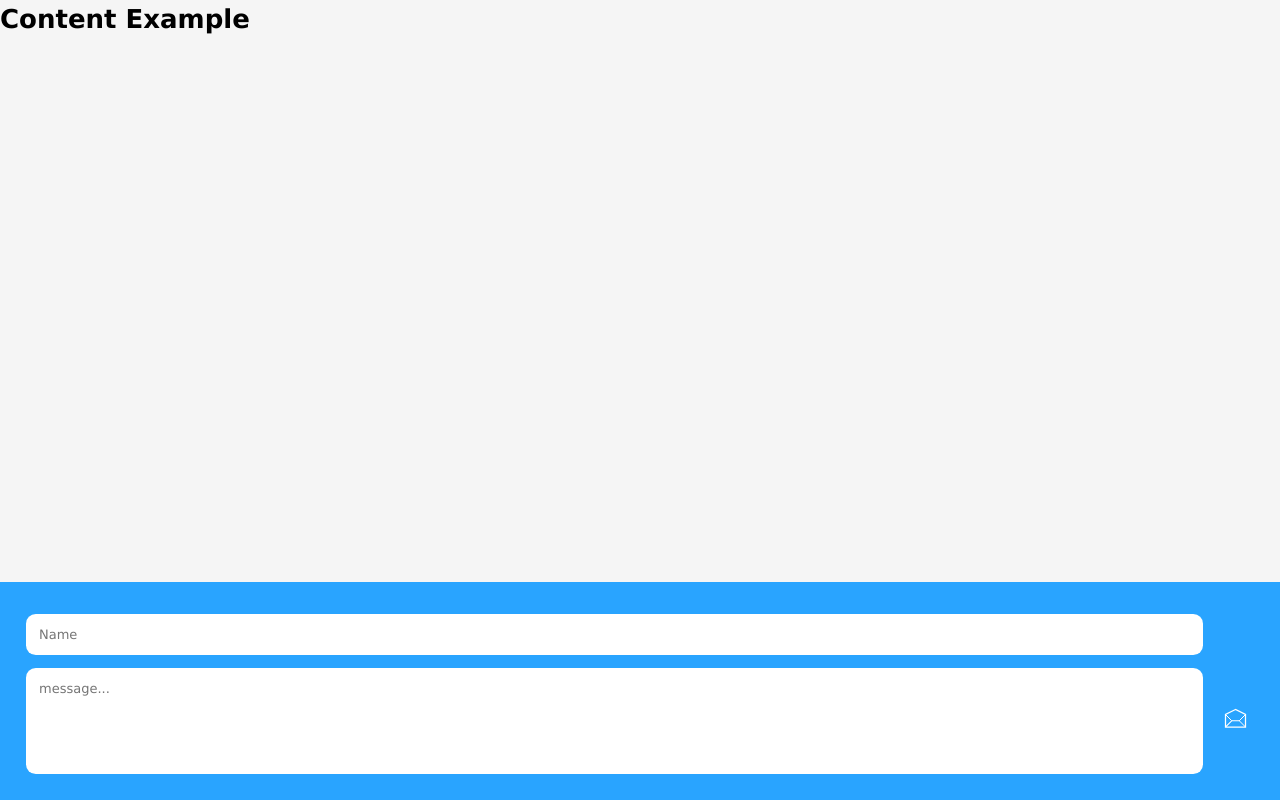
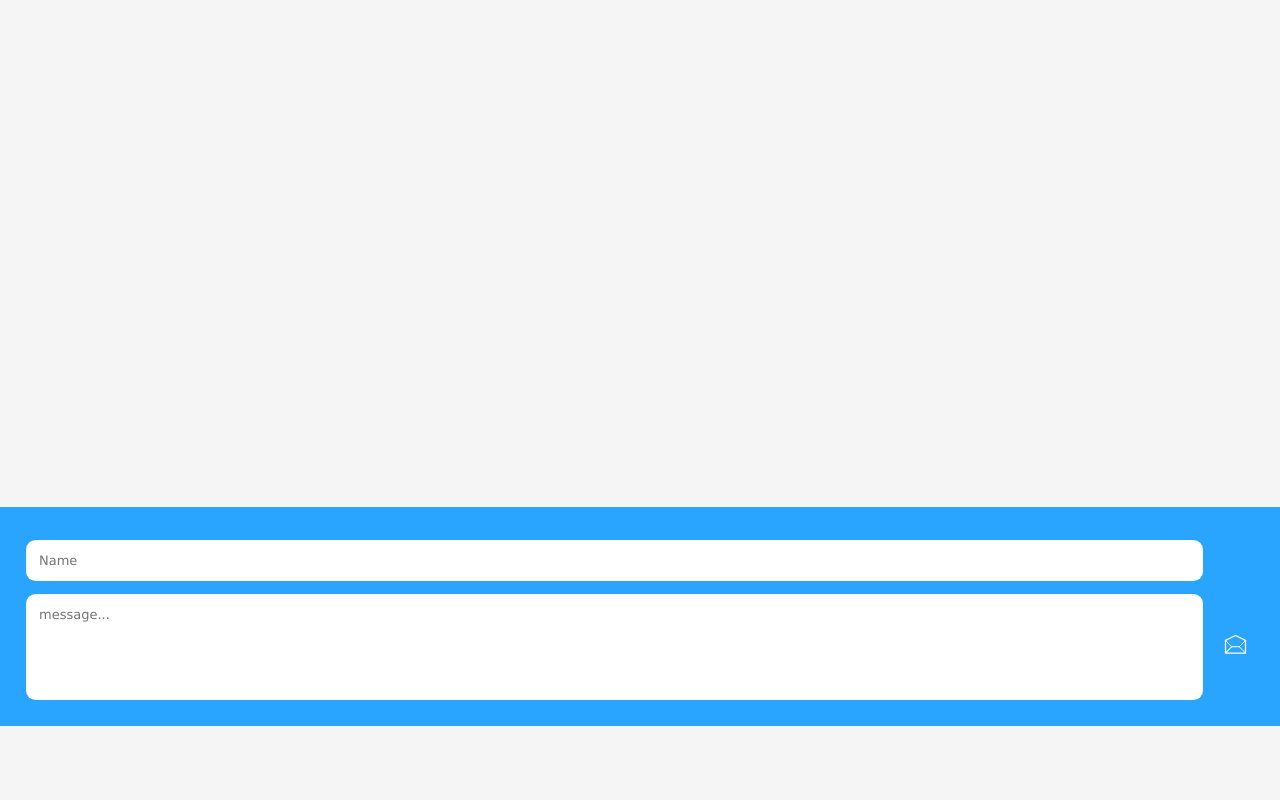
Before and after one commit to DISC-Manchester/MessagingApp-FrontEnd, a React (Create React App) app: page / in a window 1280 px wide. Built offline with nearby package versions, Linux system fonts and the light colour scheme.

Commit message:
this is the best i'm getting

```diff
--- a/src/App.css
+++ b/src/App.css
@@ -16,9 +16,7 @@
 .post > .time {
 	float: right;
 }
-.send-message-form {
-	margin-top: 3em;
-}
+
 .post > .message-wrapper {
 	border-radius: 1em;
 	border-top-left-radius: 0; /* is this intentional? */
@@ -41,12 +39,14 @@
 }
 
 #postbox {
-	height: 60vh; /* doesn't really help if screen size is too esoteric */
 	overflow-y: scroll;
+	flex-grow: 0;
+    flex-shrink: 0;
+    flex-basis: 65%; /* this is the absolute maximum i can get right now */
 }
 
 #postbox > .post:first-of-type {
-	margin-top: 0;
+	margin-top: 1em;
 }
 
 #postbox > .post:last-of-type {
@@ -56,6 +56,17 @@
 #container {
 	font-family: Verdana, sans-serif;
 	font-size: 13px;
+	display: flex;
+	flex-direction: column;
+	flex-wrap: wrap;
+	width: 100vw;
+	height: 100vh;
+}
+
+#SendForm {
+	flex-grow: 0;
+    flex-shrink: 0;
+    flex-basis: 0;
 }
 
 body {
@@ -76,8 +87,8 @@ hr {
 }
 
 .send-message-form {
-	position: fixed; /* MMM NO GOOD MAKE LAYOUT BAD */
-	bottom: 0; /* Translation: This breaks layouting. Consider changing the method we dock this to the bottom of the page. */
+	/* position: fixed; /* MMM NO GOOD MAKE LAYOUT BAD */
+	/* bottom: 0; /* Translation: This breaks layouting. Consider changing the method we dock this to the bottom of the page. */
 	width: 100%;
 	background: var(--main);
 	padding: 2em 0;
--- a/src/App.jsx
+++ b/src/App.jsx
@@ -22,8 +22,8 @@ class App extends React.Component {
 
 	render() {
 		return (
+			//<h1>Content Example</h1> {/* Consider for removal? Do we need an always-on-top header? */}
 			<main id="container">
-				<h1>Content Example</h1> {/* Consider for removal? Do we need an always-on-top header? */}
 				<Mailbox messages={this.state.messages} />
 				<hr />
 				<SendForm appendMessage={this.appendMessage}/>
@@ -118,7 +118,7 @@ class SendForm extends React.Component {
 
 	render() {
 		return (
-			<div>
+			<div id="SendForm">
 				<form action={API} method="post" className="send-message-form">
 					<div id="sendmsg" ref={this.formRef}>
 						<div className="name-group">
```
